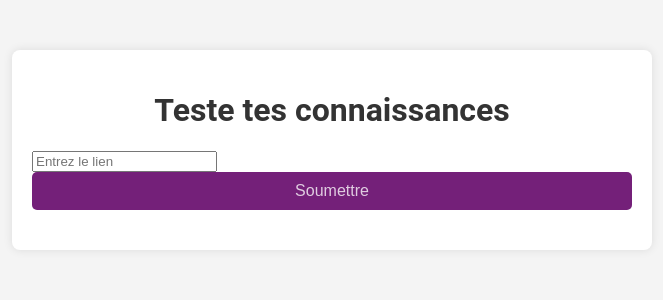
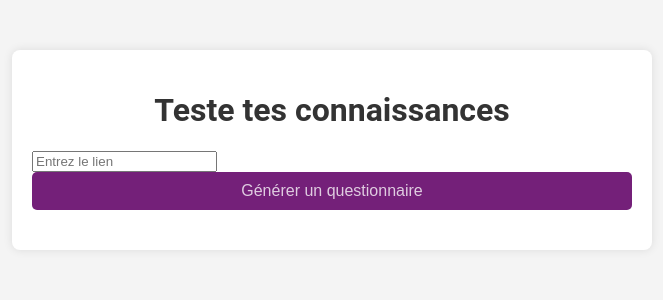
Before and after one commit to pierre-m-magnan/MCQ-project, a Django app: page / in a window 1280 px wide. Shown: the top 300 px of the page, without its empty margins (308-971 px from the left). Run offline with Django 5.2, Linux system fonts and the light colour scheme.

Commit message:
change text in quiz generation button

```diff
--- a/mistralquiz/quiz/templates/quiz/index.html
+++ b/mistralquiz/quiz/templates/quiz/index.html
@@ -13,7 +13,7 @@
         <h1>Teste tes connaissances</h1>
         <form id="link-form">
             <input type="text" id="link" placeholder="Entrez le lien" required>
-            <button type="submit">Soumettre</button>
+            <button type="submit">Générer un questionnaire</button>
         </form>
         <div id="loader" class="loader" style="display: none;"></div>
         <div id="quiz-container" style="display: none;">
```
